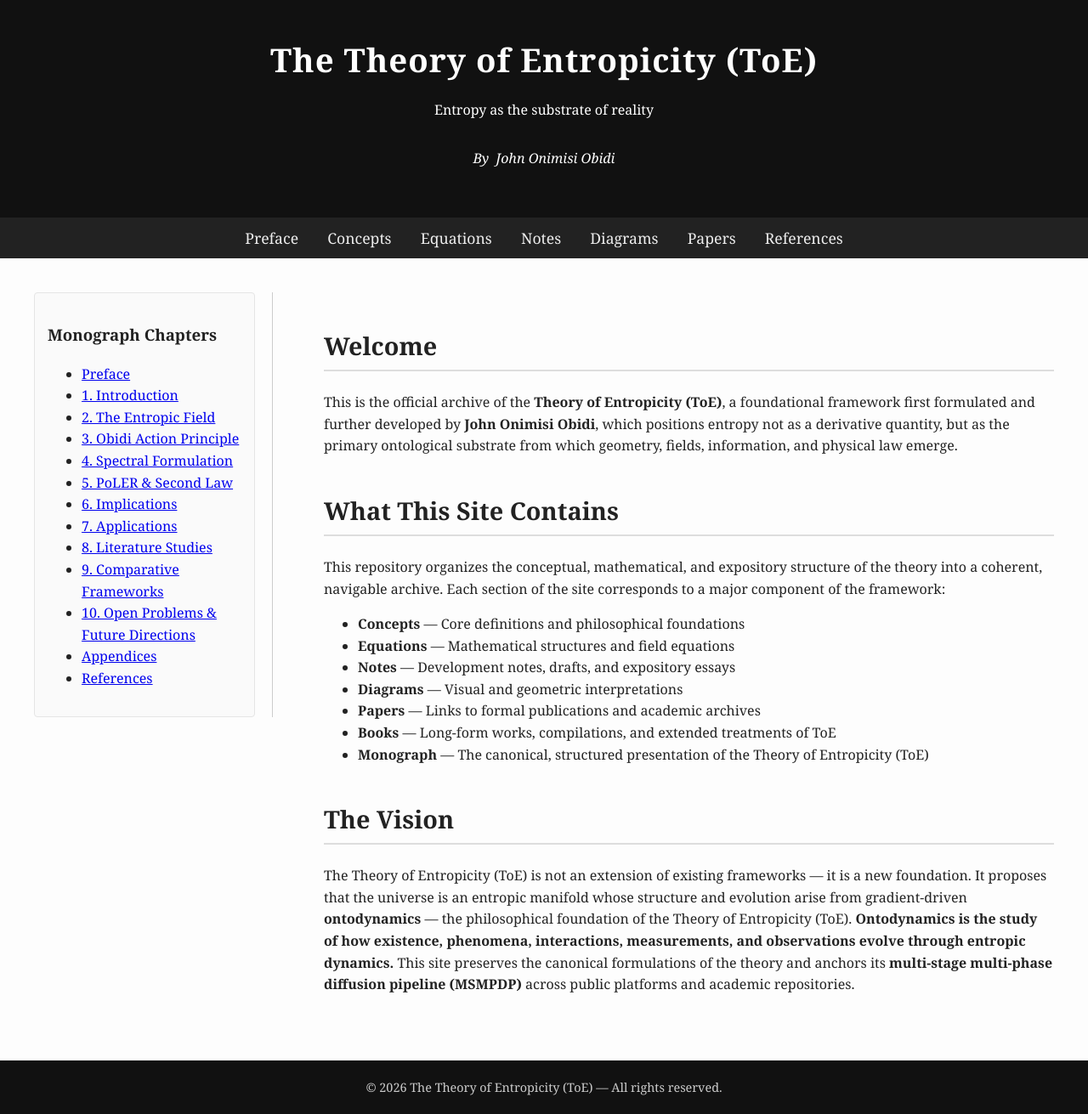
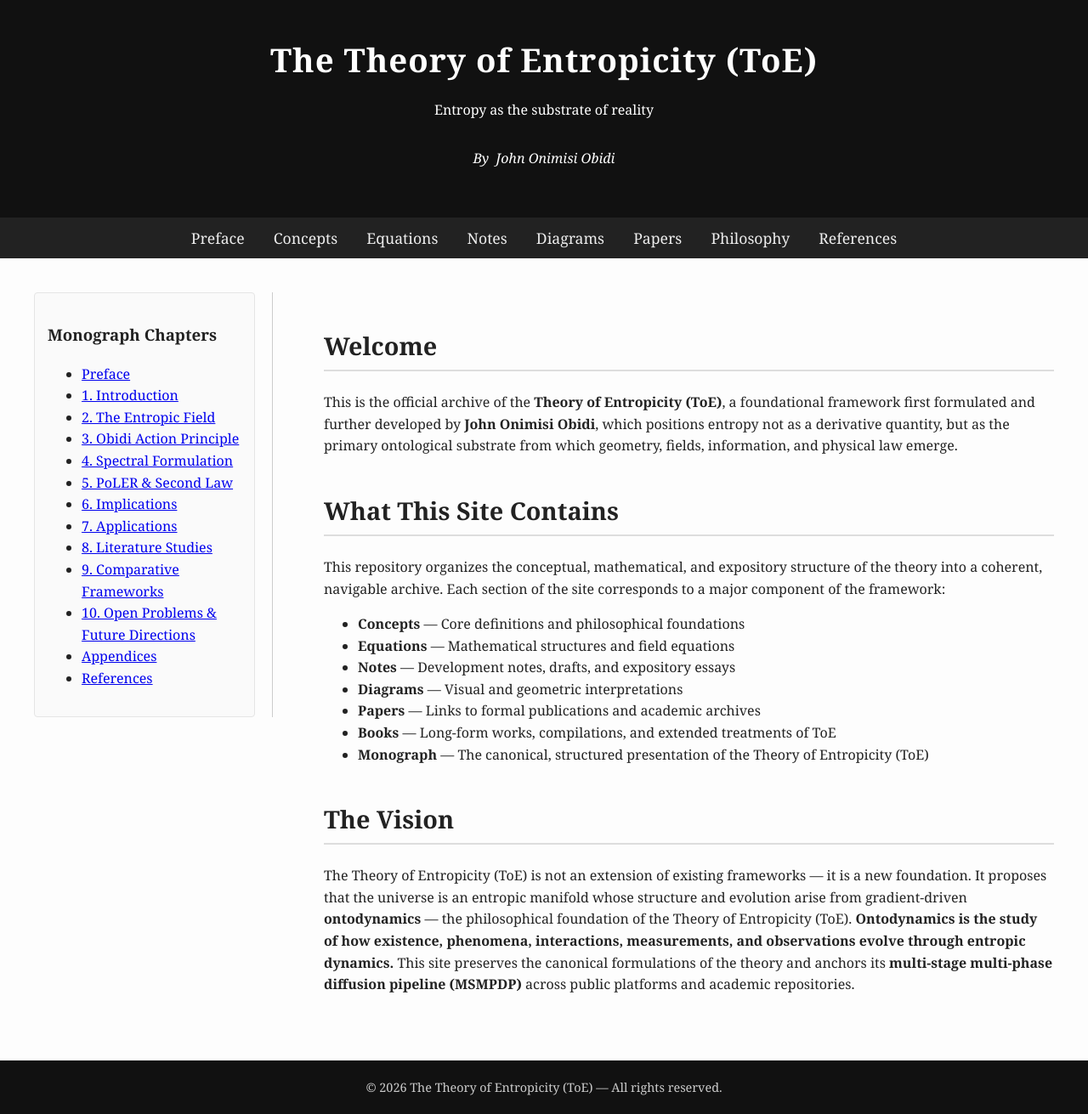
Before and after one commit to Entropicity/Theory-of-Entropicity-ToE, a Jekyll site: the page index.html, which Jekyll copies as it is, in a window 1280 px wide. Shown: the whole page at 85% size. Built offline with Jekyll 4.4.1, drawn with Linux system fonts in a browser that asks for light colours.

Commit message:
Update index.html

```diff
--- a/index.html
+++ b/index.html
@@ -266,6 +266,7 @@
     <a href="notes/">Notes</a>
     <a href="diagrams/">Diagrams</a>
     <a href="papers/">Papers</a>
+    <a href="philosophy/">Philosophy</a>
     <a href="references.html">References</a>
 </nav>
 
```
